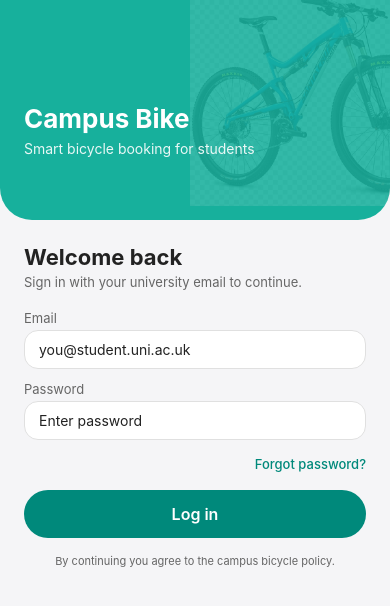
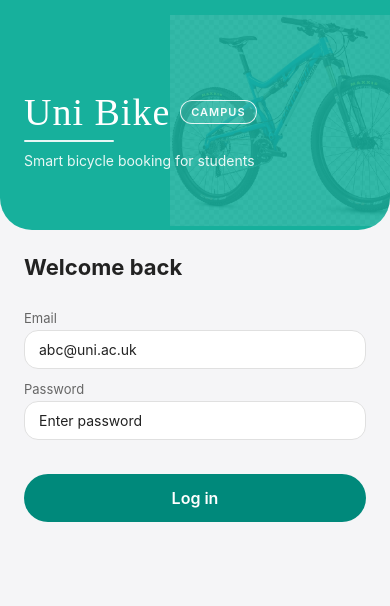
Before and after one commit to taashi619/BMS-App, a React Native app: screen /MainTabs in a window 390 px wide. Shown: the top 606 px of the page. Built offline with nearby package versions, Linux system fonts and the light colour scheme.

Commit message:
design changes20/4

```diff
--- a/src/components/AppLogo.js
+++ b/src/components/AppLogo.js
@@ -33,8 +33,8 @@ export default function AppLogo({ size = 60, showText = true }) {
 
       {showText && (
         <View style={styles.textBlock}>
-          <Text style={styles.title}>Campus Bike</Text>
-          <Text style={styles.subtitle}>Share • Ride • Repeat</Text>
+          <Text style={styles.logoWordmark}>Uni Bike</Text>
+          <Text style={styles.subtitle}>Booked • Ride • Repeat</Text>
         </View>
       )}
     </View>
@@ -67,10 +67,12 @@ const styles = StyleSheet.create({
   textBlock: {
     marginLeft: 10,
   },
-  title: {
-    fontSize: 20,
-    fontWeight: "700",
+  logoWordmark: {
+    fontSize: 40,                // big like your handwritten title
+    fontFamily: "UniBikeScript", // your custom script font
     color: COLORS.textMain,
+    letterSpacing: 1,
+    transform: [{ rotate: "-3deg" }], // tiny tilt for a handwritten feel
   },
   subtitle: {
     fontSize: 11,
--- a/src/screens/ChangePasswordScreen.js
+++ b/src/screens/ChangePasswordScreen.js
@@ -9,6 +9,7 @@ import {
   Platform,
 } from "react-native";
 import { COLORS } from "../constants/theme";
+  import Screen from "../components/Screenhy";
 
 export default function ChangePasswordScreen({ navigation }) {
   const [currentPassword, setCurrentPassword] = useState("");
@@ -28,6 +29,7 @@ export default function ChangePasswordScreen({ navigation }) {
   };
 
   return (
+    <Screen>
     <KeyboardAvoidingView
       style={styles.container}
       behavior={Platform.OS === "ios" ? "padding" : undefined}
@@ -75,6 +77,7 @@ export default function ChangePasswordScreen({ navigation }) {
         </TouchableOpacity>
       </View>
     </KeyboardAvoidingView>
+    </Screen>
   );
 }
 
--- a/src/screens/HomeScreen.js
+++ b/src/screens/HomeScreen.js
@@ -276,7 +276,7 @@ export default function HomeScreen({ navigation }) {
           />
         ) : (
           <FlatList
-            data={bicycles.slice(0, 4)}
+            data={bicycles.slice(0, 5)}
             keyExtractor={(item) => item.id}
             contentContainerStyle={{ paddingBottom: 140 }}
             renderItem={({ item }) => (
--- a/src/screens/LoginScreen.js
+++ b/src/screens/LoginScreen.js
@@ -8,7 +8,7 @@ import {
   Image,
   KeyboardAvoidingView,
   Platform,
-  Alert
+  Alert,
 } from "react-native";
 import { COLORS } from "../constants/theme";
 import { useAuth } from "../context/AuthContext";
@@ -18,7 +18,7 @@ export default function LoginScreen({ navigation }) {
   const [password, setPassword] = useState("");
   const { login, loading } = useAuth();
 
-  const handleLogin = async() => {
+  const handleLogin = async () => {
     if (!email || !password) {
       Alert.alert("Missing fields", "Please enter email and password");
       return;
@@ -47,21 +47,31 @@ export default function LoginScreen({ navigation }) {
           style={styles.heroBike}
           resizeMode="contain"
         />
-        <Text style={styles.appName}>Campus Bike</Text>
+
+        <View style={styles.logoRow}>
+          <Text style={styles.logoWordmark}>Uni Bike</Text>
+          <View style={styles.logoBadge}>
+            <Text style={styles.logoBadgeText}>Campus</Text>
+          </View>
+        </View>
+
+        <View style={styles.logoUnderline} />
+
         <Text style={styles.appTagline}>Smart bicycle booking for students</Text>
       </View>
+
       {/* form */}
       <View style={styles.form}>
         <Text style={styles.welcome}>Welcome back</Text>
-        <Text style={styles.welcomeSub}>
+        {/* <Text style={styles.welcomeSub}>
           Sign in with your university email to continue.
-        </Text>
+        </Text> */}
 
         <View style={styles.field}>
           <Text style={styles.label}>Email</Text>
           <TextInput
             style={styles.input}
-            placeholder="you@student.uni.ac.uk"
+            placeholder="abc@uni.ac.uk"
             autoCapitalize="none"
             value={email}
             onChangeText={setEmail}
@@ -79,20 +89,23 @@ export default function LoginScreen({ navigation }) {
           />
         </View>
 
-        <TouchableOpacity
-          style={styles.forgotRow}
-          onPress={goToChangePassword}
-        >
-          <Text style={styles.forgotText}>Forgot password?</Text>
+        <TouchableOpacity style={styles.forgotRow} onPress={goToChangePassword}>
+          {/* <Text style={styles.forgotText}>Forgot password?</Text> */}
         </TouchableOpacity>
 
-        <TouchableOpacity style={styles.loginButton} onPress={handleLogin}>
-          <Text style={styles.loginText}>Log in</Text>
+        <TouchableOpacity
+          style={styles.loginButton}
+          onPress={handleLogin}
+          disabled={loading}
+        >
+          <Text style={styles.loginText}>
+            {loading ? "Logging in..." : "Log in"}
+          </Text>
         </TouchableOpacity>
 
-        <Text style={styles.footerText}>
+        {/* <Text style={styles.footerText}>
           By continuing you agree to the campus bicycle policy.
-        </Text>
+        </Text> */}
       </View>
     </KeyboardAvoidingView>
   );
@@ -103,34 +116,66 @@ const styles = StyleSheet.create({
     flex: 1,
     backgroundColor: COLORS.background,
   },
+
+  /* HERO / LOGO AREA */
   hero: {
-    height: 220,
+    height: 230,
     backgroundColor: COLORS.primary,
     borderBottomLeftRadius: 32,
     borderBottomRightRadius: 32,
     paddingHorizontal: 24,
-    paddingTop: 40,
-    justifyContent: "center",
+    paddingTop: 90,
+    justifyContent: "flex-start",
     overflow: "hidden",
   },
   heroBike: {
     position: "absolute",
-    right: -60,
-    bottom: -10,
+    right: -40,
+    bottom: -20,
     width: 260,
     height: 260,
     opacity: 0.12,
   },
-  appName: {
-    fontSize: 26,
-    fontWeight: "700",
+  logoRow: {
+    flexDirection: "row",
+    alignItems: "center",
+  },
+  logoWordmark: {
+    fontSize: 38,
+    fontFamily: "UniBikeScript", // make sure this custom font is loaded
     color: "#fff",
+    letterSpacing: 1,
+  },
+  logoBadge: {
+    marginLeft: 10,
+    paddingHorizontal: 10,
+    paddingVertical: 4,
+    borderRadius: 999,
+    borderWidth: 1,
+    borderColor: "rgba(255,255,255,0.85)",
+    backgroundColor: "rgba(255,255,255,0.08)",
+  },
+  logoBadgeText: {
+    fontSize: 11,
+    color: "rgba(255,255,255,0.95)",
+    textTransform: "uppercase",
+    letterSpacing: 1,
+    fontWeight: "600",
+  },
+  logoUnderline: {
+    marginTop: 6,
+    width: 90,
+    height: 2,
+    borderRadius: 999,
+    backgroundColor: "rgba(255,255,255,0.9)",
   },
   appTagline: {
-    marginTop: 6,
+    marginTop: 10,
     fontSize: 14,
     color: "rgba(255,255,255,0.9)",
   },
+
+  /* FORM AREA */
   form: {
     flex: 1,
     paddingHorizontal: 24,
@@ -140,6 +185,7 @@ const styles = StyleSheet.create({
     fontSize: 22,
     fontWeight: "700",
     color: COLORS.textMain,
+    marginBottom:30
   },
   welcomeSub: {
     marginTop: 4,
--- a/src/screens/MaintenanceScreen.js
+++ b/src/screens/MaintenanceScreen.js
@@ -81,7 +81,7 @@ export default function MaintenanceScreen() {
     }
 
     const result = await ImagePicker.launchImageLibraryAsync({
-      mediaTypes: ImagePicker.MediaTypeOptions.Images,
+      mediaTypes: ImagePicker.MediaType.Images,
       quality: 0.7,
     });
 
--- a/src/screens/SettingsScreen .js
+++ b/src/screens/SettingsScreen .js
@@ -147,7 +147,7 @@ export default function SettingsScreen({ navigation }) {
         </View>
 
         {/* footer */}
-        <TouchableOpacity style={styles.privacyRow} onPress={handlePrivacy}>
+        {/* <TouchableOpacity style={styles.privacyRow} onPress={handlePrivacy}>
           <Ionicons
             name="shield-checkmark-outline"
             size={16}
@@ -156,7 +156,7 @@ export default function SettingsScreen({ navigation }) {
           <Text style={styles.privacyText}>Privacy policy</Text>
         </TouchableOpacity>
 
-        <Text style={styles.versionText}>Version 1.0.0</Text>
+        <Text style={styles.versionText}>Version 1.0.0</Text> */}
       </ScrollView>
     </Screen>
   );
--- a/src/screens/StarterScreen.js
+++ b/src/screens/StarterScreen.js
@@ -57,7 +57,7 @@ export default function StarterScreen({ navigation }) {
 
   return (
     <View style={styles.container}>
-            {/* teal gradient-like background */}
+      {/* teal top block */}
       <View style={styles.topBlock} />
 
       {/* animated bike and title */}
@@ -70,14 +70,9 @@ export default function StarterScreen({ navigation }) {
         >
           {/* faint background circle */}
           <View style={styles.circleBg} />
-                    <AppLogo size={110} showText={true} />
 
-                    {/* bike illustration – reuse your asset */}
-                    {/* <Image
-            source={require("../../assets/bike.jpg")}
-            style={styles.bikeImage}
-            resizeMode="contain"
-          /> */}
+          {/* your circular logo component */}
+          <AppLogo size={110} showText={false} />
 
           {/* spinning wheel overlay (simple circle) */}
           <Animated.View
@@ -88,13 +83,26 @@ export default function StarterScreen({ navigation }) {
               },
             ]}
           />
-
         </Animated.View>
 
-                <Animated.View style={{ opacity: fadeIn, marginTop: 24 }}>
-                    <Text style={styles.appName}>Campus Bike</Text>
+        <Animated.View
+          style={{
+            opacity: fadeIn,
+            marginTop: 24,
+            alignItems: "center",
+          }}
+        >
+          <View style={styles.logoRow}>
+            <Text style={styles.logoWordmark}>Uni Bike</Text>
+            <View style={styles.logoBadge}>
+              <Text style={styles.logoBadgeText}>Campus</Text>
+            </View>
+          </View>
+
+          <View style={styles.logoUnderline} />
+
           <Text style={styles.tagline}>
-                        Unlock, ride and share bicycles around your campus.
+            Book, ride, and return.
           </Text>
         </Animated.View>
       </View>
@@ -144,7 +152,7 @@ const styles = StyleSheet.create({
   bikeImage: {
     width: "90%",
     height: "90%",
-        tintColor: "#ffffff", // optional if your asset allows tint
+    tintColor: "#ffffff",
   },
   wheelOverlay: {
     position: "absolute",
@@ -157,14 +165,45 @@ const styles = StyleSheet.create({
     borderColor: "#ffffff",
     borderStyle: "dashed",
   },
-    appName: {
-        fontSize: 26,
-        fontWeight: "700",
+
+  // wordmark + tagline
+  logoRow: {
+    flexDirection: "row",
+    alignItems: "center",
+    justifyContent: "center",
+  },
+  logoWordmark: {
+    fontSize: 40,
+    fontFamily: "UniBikeScript", // make sure this custom font is loaded
     color: COLORS.textMain,
-        textAlign: "center",
+    letterSpacing: 1,
+    transform: [{ rotate: "-3deg" }],
+  },
+  logoBadge: {
+    marginLeft: 10,
+    paddingHorizontal: 10,
+    paddingVertical: 4,
+    borderRadius: 999,
+    borderWidth: 1,
+    borderColor: "rgba(0,0,0,0.12)",
+    backgroundColor: "rgba(0,0,0,0.03)",
+  },
+  logoBadgeText: {
+    fontSize: 11,
+    color: COLORS.textSecondary,
+    textTransform: "uppercase",
+    letterSpacing: 1,
+    fontWeight: "600",
+  },
+  logoUnderline: {
+    marginTop: 6,
+    width: 90,
+    height: 2,
+    borderRadius: 999,
+    backgroundColor: "rgba(0,0,0,0.15)",
   },
   tagline: {
-        marginTop: 6,
+    marginTop: 10,
     fontSize: 14,
     color: COLORS.textSecondary,
     textAlign: "center",
```
Also changed, not shown: src/components/currentBookingCrad.js (+1 -12 lines). Lines whose indentation alone changed are shown as unchanged.
